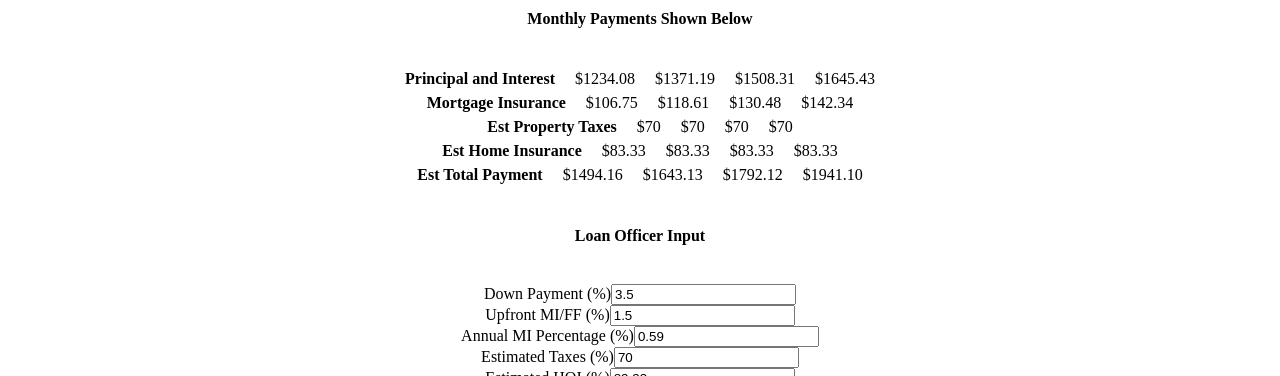
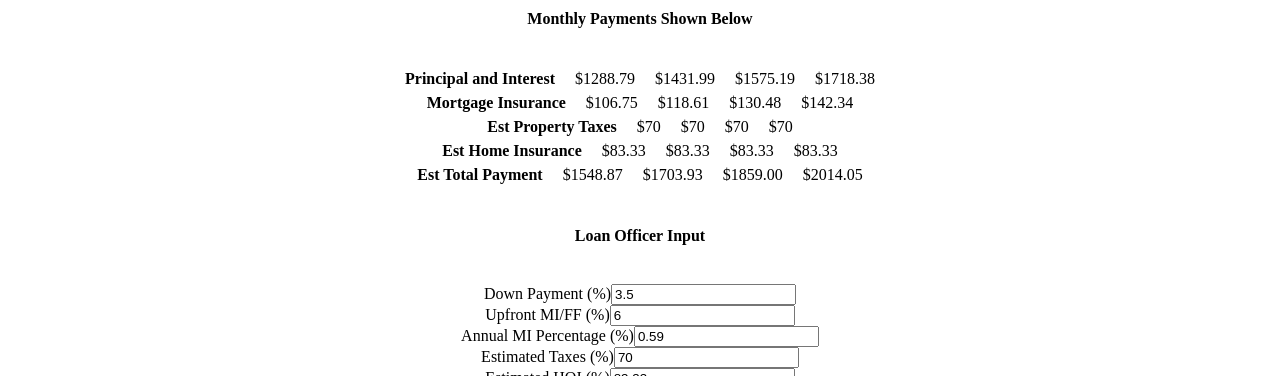
Before and after one commit to Zakery1/More-Friend, an Angular app: page /podp in a window 1280 px wide. Shown: the part 272-648 px from the top of the page. Built offline with nearby package versions, Linux system fonts and the light colour scheme.

Commit message:
fix varied exact bug

```diff
--- a/src/app/price-one-prop-dp/price-one-prop-dp.component.ts
+++ b/src/app/price-one-prop-dp/price-one-prop-dp.component.ts
@@ -13,7 +13,7 @@ export class PriceOnePropDpComponent implements OnInit {
 	private purchasePriceFour = 300000;
 
 	private downPaymentPercentage = 3.5;
-	private upfrontMiFf = 1.5;
+	private upfrontMiFf = 6;
 	private miPercentage = 0.59;
 	private estimatedTaxes = 70;
 	private estimateHOI = 83.33;
--- a/src/app/price-varied-exact-dp/price-varied-exact-dp.component.ts
+++ b/src/app/price-varied-exact-dp/price-varied-exact-dp.component.ts
@@ -27,13 +27,13 @@ export class PriceVariedExactDpComponent implements OnInit {
 	private loanAmountFour = (this.purchasePriceFour - this.downPayment) * (100 + this.upfrontMiFf) / 100;
 
 	// tslint:disable-next-line:max-line-length
-	private pAndIOne = ((this.interestRate / 1200.0 * this.loanAmountOne) / (1.0 - Math.pow(1.0 + this.interestRate / 1200.00, -1.0 * this.mortgageYears * 12))).toFixed(2);
+	private pAndIOne = ((this.interestRate / 1200.0 * +this.loanAmountOne) / (1.0 - Math.pow(1.0 + this.interestRate / 1200.00, -1.0 * this.mortgageYears * 12))).toFixed(2);
 	// tslint:disable-next-line:max-line-length
-	private pAndITwo = ((this.interestRate / 1200.0 * this.loanAmountTwo) / (1.0 - Math.pow(1.0 + this.interestRate / 1200.00, -1.0 * this.mortgageYears * 12))).toFixed(2);
+	private pAndITwo = ((this.interestRate / 1200.0 * +this.loanAmountTwo) / (1.0 - Math.pow(1.0 + this.interestRate / 1200.00, -1.0 * this.mortgageYears * 12))).toFixed(2);
 	// tslint:disable-next-line:max-line-length
-	private pAndIThree = ((this.interestRate / 1200.0 * this.loanAmountThree) / (1.0 - Math.pow(1.0 + this.interestRate / 1200.00, -1.0 * this.mortgageYears * 12))).toFixed(2);
+	private pAndIThree = ((this.interestRate / 1200.0 * +this.loanAmountThree) / (1.0 - Math.pow(1.0 + this.interestRate / 1200.00, -1.0 * this.mortgageYears * 12))).toFixed(2);
 	// tslint:disable-next-line:max-line-length
-	private pAndIFour = ((this.interestRate / 1200.0 * this.loanAmountFour) / (1.0 - Math.pow(1.0 + this.interestRate / 1200.00, -1.0 * this.mortgageYears * 12))).toFixed(2);
+	private pAndIFour = ((this.interestRate / 1200.0 * +this.loanAmountFour) / (1.0 - Math.pow(1.0 + this.interestRate / 1200.00, -1.0 * this.mortgageYears * 12))).toFixed(2);
 
 	private mortgageInsuranceOne = +((this.purchasePriceOne - this.downPayment) * this.miPercentage / 1200).toFixed(2);
 	private mortgageInsuranceTwo = +((this.purchasePriceTwo - this.downPayment) * this.miPercentage / 1200).toFixed(2);
```
